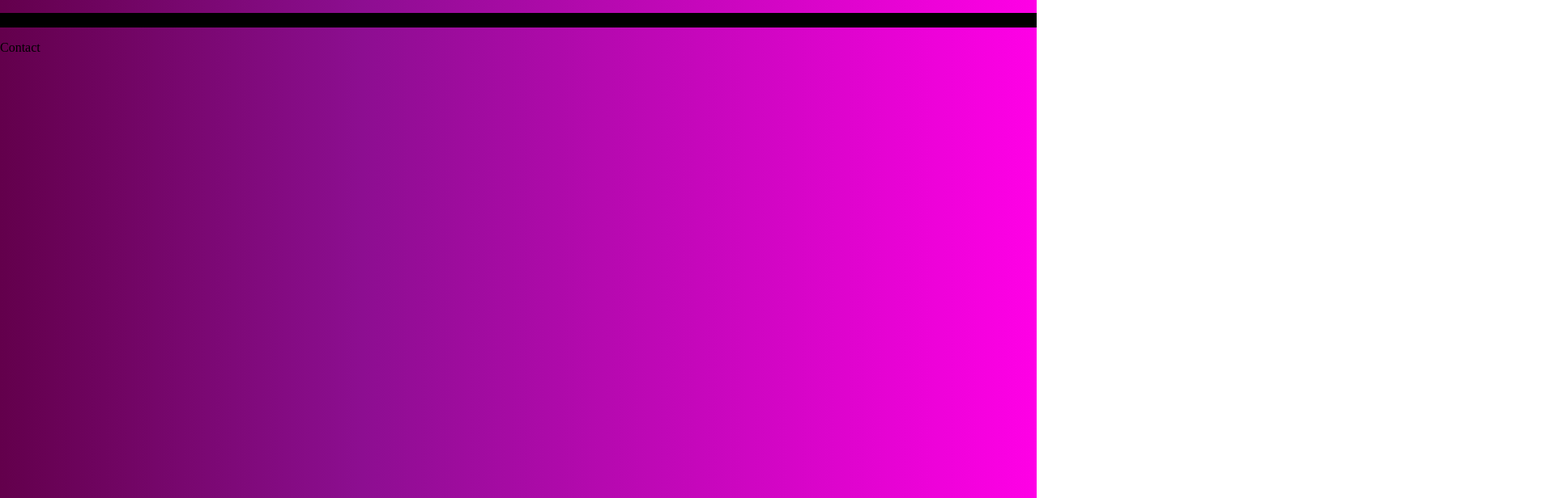
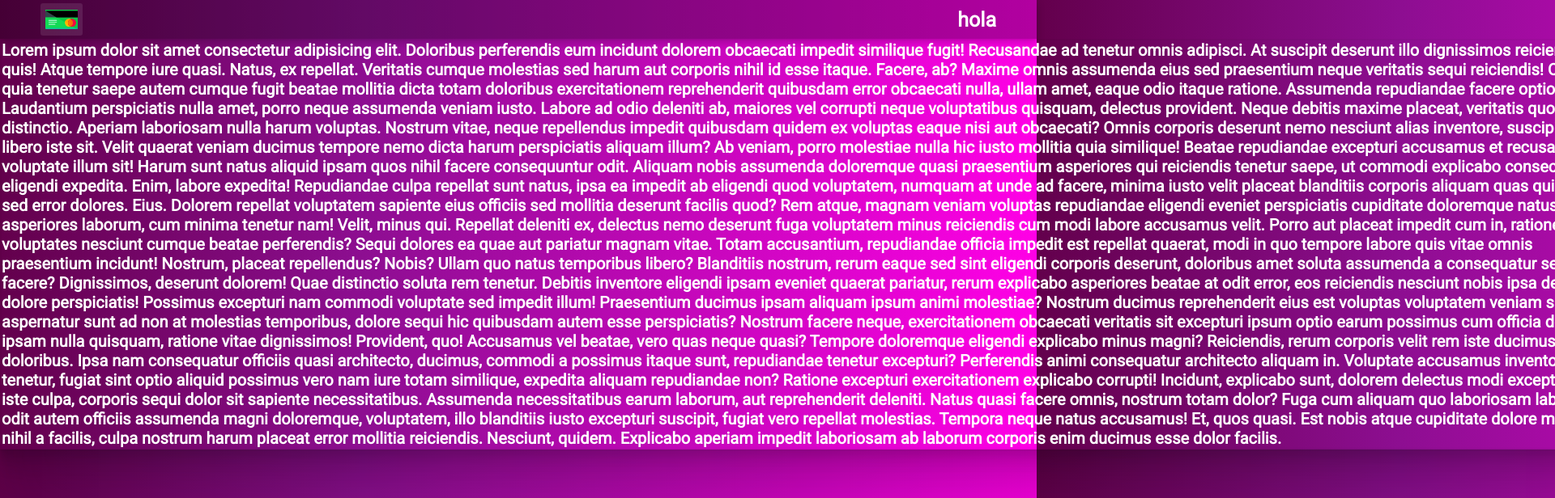
Before and after one commit to francoabottaro/Pasarela-pago, a React (Vite) app: page /contact in a window 1280 px wide. Shown: the top 616 px of the page at 81% size, 1920 px wide, since content can reach past the window. Built offline with nearby package versions, Linux system fonts and the light colour scheme.

Commit message:
CCS and Contact.jsx

```diff
--- a/index.css
+++ b/index.css
@@ -1,16 +1,19 @@
-/*Index.html*/
-html,
-body {
+/*Index.html basic config*/
+* {
   margin: 0;
   padding: 0;
-  height: 100vh;
-  width: 100vw;
+  font-family: "Roboto", sans-serif;
 }
-body {
+html,
+body,
+#root {
   background-image: linear-gradient(
     90deg,
     #63004c 0%,
     #8d0e91 35%,
     #ff00e6 100%
   );
+  display: flex;
+  flex-direction: column;
+  justify-content: space-between;
 }
--- a/index.html
+++ b/index.html
@@ -6,6 +6,9 @@
     <meta name="viewport" content="width=device-width, initial-scale=1.0" />
     <title>Pasarela-Pago</title>
     <link rel="stylesheet" href="index.css" />
+    <style>
+      @import url("https://fonts.googleapis.com/css2?family=Roboto");
+    </style>
   </head>
   <body>
     <div id="root"></div>
--- a/src/CSS/App.css
+++ b/src/CSS/App.css
@@ -1,10 +1,39 @@
 /*Header*/
+
 header {
-  background-color: black;
+  background-color: rgba(0, 0, 0, 0.3);
+  box-shadow: 0 5px 10px rgb(0 0 0 / 0.2);
+  color: white;
+  display: flex;
+  flex-direction: row;
+  align-items: center;
+  justify-content: space-between;
+  padding: 0 50px;
+  min-height: 6vh;
+}
+#icon {
+  background-color: rgba(255, 255, 255, 0.1);
+  padding: 0 6px;
+  border-radius: 3px;
+  height: 40px;
+}
+ul {
+  list-style: none;
+}
+li {
+  font-size: 25px;
+  font-weight: 900;
 }
 
-/*Global Form*/
-
-/*Input Text*/
-
-/*Buttom*/
+/*Footer*/
+footer {
+  background-color: rgba(0, 0, 0, 0.3);
+  box-shadow: 0 5px 10px rgb(0 0 0 / 0.2);
+  min-height: 12vh;
+  color: white;
+  display: flex;
+  flex-direction: row;
+  align-items: center;
+  justify-content: space-between;
+  padding: 10px 50px;
+}
--- a/src/CSS/Resposive.css
+++ b/src/CSS/Resposive.css
@@ -1,5 +1,3 @@
 /*Movile*/
 
 /*Small-Desktop*/
-
-/*Desktop*/
--- /dev/null
+++ b/src/CSS/Roots.css
@@ -0,0 +1,16 @@
+/*contact*/
+main {
+  min-height: 80vh;
+}
+.contact {
+  box-shadow: 0 5px 10px rgb(0 0 0 / 0.2);
+  border: 2px solid rgba(0, 0, 0, 0.034);
+  box-shadow: 0 2.8px 2.2px rgba(0, 0, 0, 0.034),
+    0 6.7px 5.3px rgba(0, 0, 0, 0.048), 0 12.5px 10px rgba(0, 0, 0, 0.06),
+    0 22.3px 17.9px rgba(0, 0, 0, 0.072), 0 41.8px 33.4px rgba(0, 0, 0, 0.086),
+    0 100px 80px rgba(0, 0, 0, 0.12);
+  width: 100em;
+  color: white;
+  font-size: 20px;
+  font-weight: 900;
+}
--- a/src/Root.jsx
+++ b/src/Root.jsx
@@ -3,23 +3,19 @@ import "./CSS/Resposive.css";
 /*Pages*/
 import Home from "./pages/Home";
 import Contact from "./pages/Contact";
-
 /*Librery*/
 import { Route, Routes, /*Link,*/ BrowserRouter } from "react-router-dom";
+/*Components */
+import Header from "./components/Header";
+import Footer from "./components/Footer";
+
 const Router = () => {
   return (
     <BrowserRouter>
-      <header>
-        {/* <Link to={<Home />}>
-          <img src="../public/icon.svg" alt="Icon" />
-        </Link> */}
+      {/*  */}
+      <Header />
 
-        <nav>
-          <ul>
-            <li>hola</li>
-          </ul>
-        </nav>
-      </header>
+      {/*  */}
       <main>
         {/* Display routes */}
         <Routes>
@@ -27,6 +23,9 @@ const Router = () => {
           <Route path="/contact" element={<Contact />} />
         </Routes>
       </main>
+
+      {/*  */}
+      <Footer />
     </BrowserRouter>
   );
 };
--- /dev/null
+++ b/src/components/Footer.jsx
@@ -0,0 +1,13 @@
+import "../CSS/App.css";
+const Footer = () => {
+  return (
+    <footer>
+      <a href="www.linkedin.com/in/franco-adolfo-bottaro">
+        <img src="/public/linkedin.svg" alt="" />
+        LinkedIn
+      </a>
+    </footer>
+  );
+};
+
+export default Footer;
--- /dev/null
+++ b/src/components/Header.jsx
@@ -0,0 +1,16 @@
+import "../CSS/App.css";
+const Header = () => {
+  return (
+    <header>
+      <img src="./icon.svg" alt="Icon" id="icon" />
+
+      <nav>
+        <ul>
+          <li>hola</li>
+        </ul>
+      </nav>
+    </header>
+  );
+};
+
+export default Header;
--- a/src/pages/Contact.jsx
+++ b/src/pages/Contact.jsx
@@ -1,5 +1,74 @@
+import "../CSS/Roots.css";
 const Contact = () => {
-  return <div>Contact</div>;
+  return (
+    <div className="contact">
+      Lorem ipsum dolor sit amet consectetur adipisicing elit. Doloribus
+      perferendis eum incidunt dolorem obcaecati impedit similique fugit!
+      Recusandae ad tenetur omnis adipisci. At suscipit deserunt illo
+      dignissimos reiciendis, rem quis! Atque tempore iure quasi. Natus, ex
+      repellat. Veritatis cumque molestias sed harum aut corporis nihil id esse
+      itaque. Facere, ab? Maxime omnis assumenda eius sed praesentium neque
+      veritatis sequi reiciendis! Qui vitae quia tenetur saepe autem cumque
+      fugit beatae mollitia dicta totam doloribus exercitationem reprehenderit
+      quibusdam error obcaecati nulla, ullam amet, eaque odio itaque ratione.
+      Assumenda repudiandae facere optio earum. Laudantium perspiciatis nulla
+      amet, porro neque assumenda veniam iusto. Labore ad odio deleniti ab,
+      maiores vel corrupti neque voluptatibus quisquam, delectus provident.
+      Neque debitis maxime placeat, veritatis quos quia distinctio. Aperiam
+      laboriosam nulla harum voluptas. Nostrum vitae, neque repellendus impedit
+      quibusdam quidem ex voluptas eaque nisi aut obcaecati? Omnis corporis
+      deserunt nemo nesciunt alias inventore, suscipit ratione libero iste sit.
+      Velit quaerat veniam ducimus tempore nemo dicta harum perspiciatis aliquam
+      illum? Ab veniam, porro molestiae nulla hic iusto mollitia quia similique!
+      Beatae repudiandae excepturi accusamus et recusandae voluptate illum sit!
+      Harum sunt natus aliquid ipsam quos nihil facere consequuntur odit.
+      Aliquam nobis assumenda doloremque quasi praesentium asperiores qui
+      reiciendis tenetur saepe, ut commodi explicabo consectetur eligendi
+      expedita. Enim, labore expedita! Repudiandae culpa repellat sunt natus,
+      ipsa ea impedit ab eligendi quod voluptatem, numquam at unde ad facere,
+      minima iusto velit placeat blanditiis corporis aliquam quas quisquam sed
+      error dolores. Eius. Dolorem repellat voluptatem sapiente eius officiis
+      sed mollitia deserunt facilis quod? Rem atque, magnam veniam voluptas
+      repudiandae eligendi eveniet perspiciatis cupiditate doloremque natus
+      dolorem asperiores laborum, cum minima tenetur nam! Velit, minus qui.
+      Repellat deleniti ex, delectus nemo deserunt fuga voluptatem minus
+      reiciendis cum modi labore accusamus velit. Porro aut placeat impedit cum
+      in, ratione voluptates nesciunt cumque beatae perferendis? Sequi dolores
+      ea quae aut pariatur magnam vitae. Totam accusantium, repudiandae officia
+      impedit est repellat quaerat, modi in quo tempore labore quis vitae omnis
+      praesentium incidunt! Nostrum, placeat repellendus? Nobis? Ullam quo natus
+      temporibus libero? Blanditiis nostrum, rerum eaque sed sint eligendi
+      corporis deserunt, doloribus amet soluta assumenda a consequatur sequi
+      facere? Dignissimos, deserunt dolorem! Quae distinctio soluta rem tenetur.
+      Debitis inventore eligendi ipsam eveniet quaerat pariatur, rerum explicabo
+      asperiores beatae at odit error, eos reiciendis nesciunt nobis ipsa
+      delectus dolore perspiciatis! Possimus excepturi nam commodi voluptate sed
+      impedit illum! Praesentium ducimus ipsam aliquam ipsum animi molestiae?
+      Nostrum ducimus reprehenderit eius est voluptas voluptatem veniam
+      similique, aspernatur sunt ad non at molestias temporibus, dolore sequi
+      hic quibusdam autem esse perspiciatis? Nostrum facere neque,
+      exercitationem obcaecati veritatis sit excepturi ipsum optio earum
+      possimus cum officia dolore ipsam nulla quisquam, ratione vitae
+      dignissimos! Provident, quo! Accusamus vel beatae, vero quas neque quasi?
+      Tempore doloremque eligendi explicabo minus magni? Reiciendis, rerum
+      corporis velit rem iste ducimus ipsum doloribus. Ipsa nam consequatur
+      officiis quasi architecto, ducimus, commodi a possimus itaque sunt,
+      repudiandae tenetur excepturi? Perferendis animi consequatur architecto
+      aliquam in. Voluptate accusamus inventore vel tenetur, fugiat sint optio
+      aliquid possimus vero nam iure totam similique, expedita aliquam
+      repudiandae non? Ratione excepturi exercitationem explicabo corrupti!
+      Incidunt, explicabo sunt, dolorem delectus modi excepturi nobis iste
+      culpa, corporis sequi dolor sit sapiente necessitatibus. Assumenda
+      necessitatibus earum laborum, aut reprehenderit deleniti. Natus quasi
+      facere omnis, nostrum totam dolor? Fuga cum aliquam quo laboriosam labore
+      iure odit autem officiis assumenda magni doloremque, voluptatem, illo
+      blanditiis iusto excepturi suscipit, fugiat vero repellat molestias.
+      Tempora neque natus accusamus! Et, quos quasi. Est nobis atque cupiditate
+      dolore molestias nihil a facilis, culpa nostrum harum placeat error
+      mollitia reiciendis. Nesciunt, quidem. Explicabo aperiam impedit
+      laboriosam ab laborum corporis enim ducimus esse dolor facilis.
+    </div>
+  );
 };
 
 export default Contact;
```
Also changed, not shown: public/linkedin-hover.svg (added), public/linkedin.svg (added).
